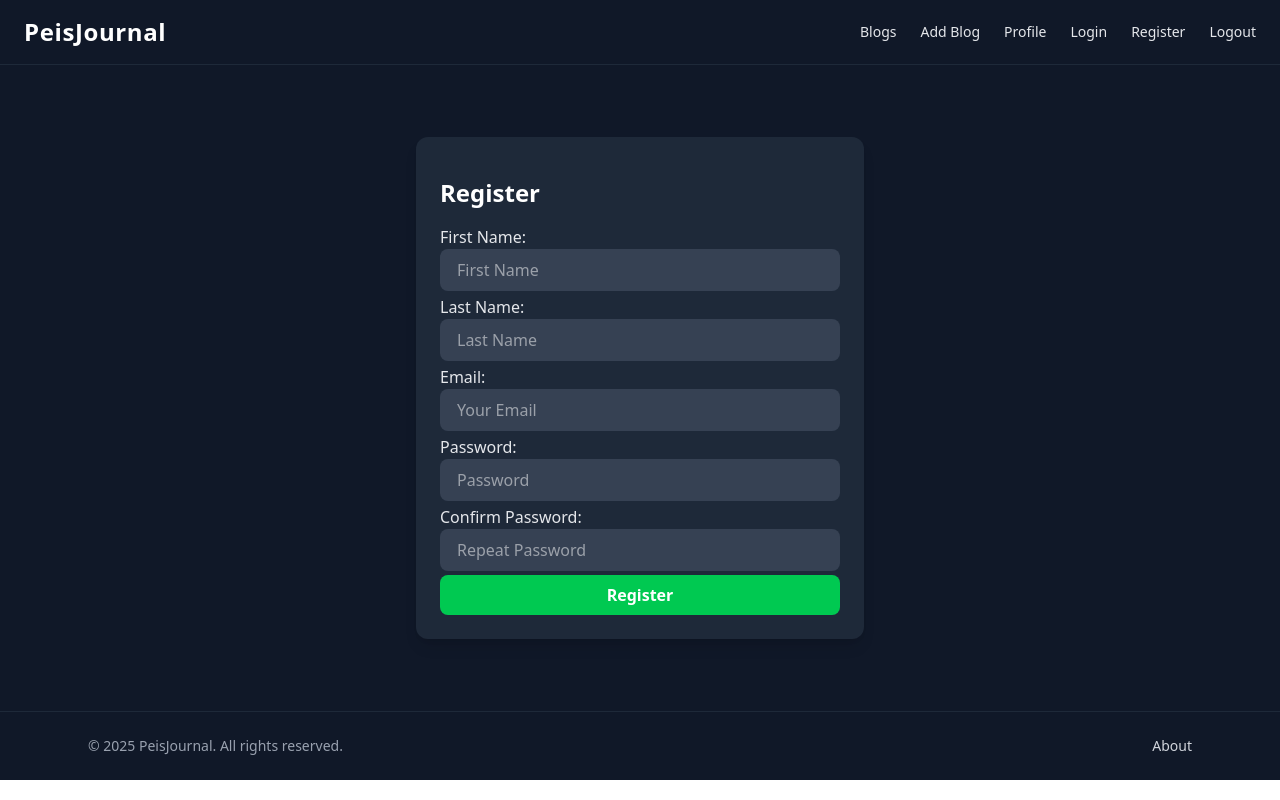
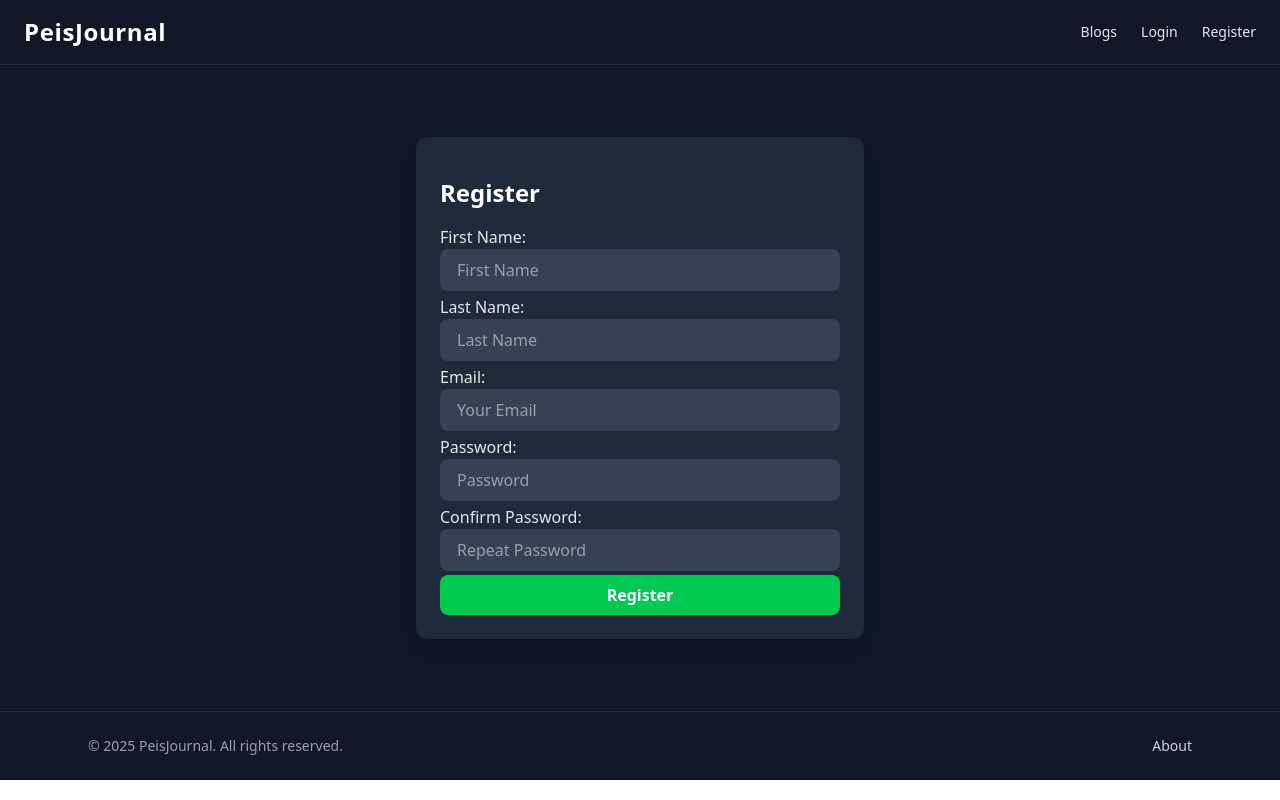
Before and after one commit to PlamenDraganov16/RCT-PEIS-JOURNAL, a React (Vite) app in the folder client/: page /register in a window 1280 px wide. Built offline with nearby package versions, Linux system fonts and the light colour scheme.

Commit message:
Add logout route and update header navigation
Introduced a Logout component and route in App.jsx. Updated Header.jsx to conditionally render navigation links based on authentication status, showing logout, add blog, and profile links only for authenticated users.

```diff
--- a/client/src/App.jsx
+++ b/client/src/App.jsx
@@ -10,6 +10,7 @@ import UserContext from "./contexts/UserContext.jsx"
 
 import { useContext } from "react"
 import Register from "./components/register/Register.jsx"
+import Logout from "./components/logout/Logout.jsx"
 
 function App() {
     const { user } = useContext(UserContext);
@@ -25,6 +26,7 @@ function App() {
                 <Route path="/feed" element={<Feed />} />
                 <Route path="/feed/:blogId/details" element={<Details />} />
                 <Route path="/register" element={<Register />} />
+                <Route path="/logout" element={<Logout />} />
             </Routes>
 
             <Footer />
--- a/client/src/components/header/Header.jsx
+++ b/client/src/components/header/Header.jsx
@@ -1,6 +1,9 @@
 import { Link } from "react-router";
+import { useUserContext } from "../../contexts/UserContext";
 
 export default function Header() {
+  const { isAuthenticated } = useUserContext();
+
   return (
     <header className="w-full bg-gray-900 text-gray-200 border-b border-gray-800 py-4">
       <div className="max-w-7xl mx-auto px-6 flex items-center justify-between">
@@ -10,11 +13,19 @@ export default function Header() {
 
         <nav className="flex items-center space-x-6 text-sm">
           <Link to="/feed" className="hover:text-white transition">Blogs</Link>
-          <Link to="/add-blog" className="hover:text-white transition">Add Blog</Link>
-          <Link to="/profile" className="hover:text-white transition">Profile</Link>
-          <Link to="/login" className="hover:text-white transition">Login</Link>
-          <Link to="/register" className="hover:text-white transition">Register</Link>
-          <button className="hover:text-white transition">Logout</button>
+
+          {isAuthenticated ? (
+            <>
+              <Link to="/add-blog" className="hover:text-white transition">Add Blog</Link>
+              <Link to="/profile" className="hover:text-white transition">Profile</Link>
+              <Link to="/logout" className="hover:text-white transition">Logout</Link>
+            </>
+          ) : (
+            <>
+              <Link to="/login" className="hover:text-white transition">Login</Link>
+              <Link to="/register" className="hover:text-white transition">Register</Link>
+            </>
+          )}
         </nav>
       </div>
     </header>
```
